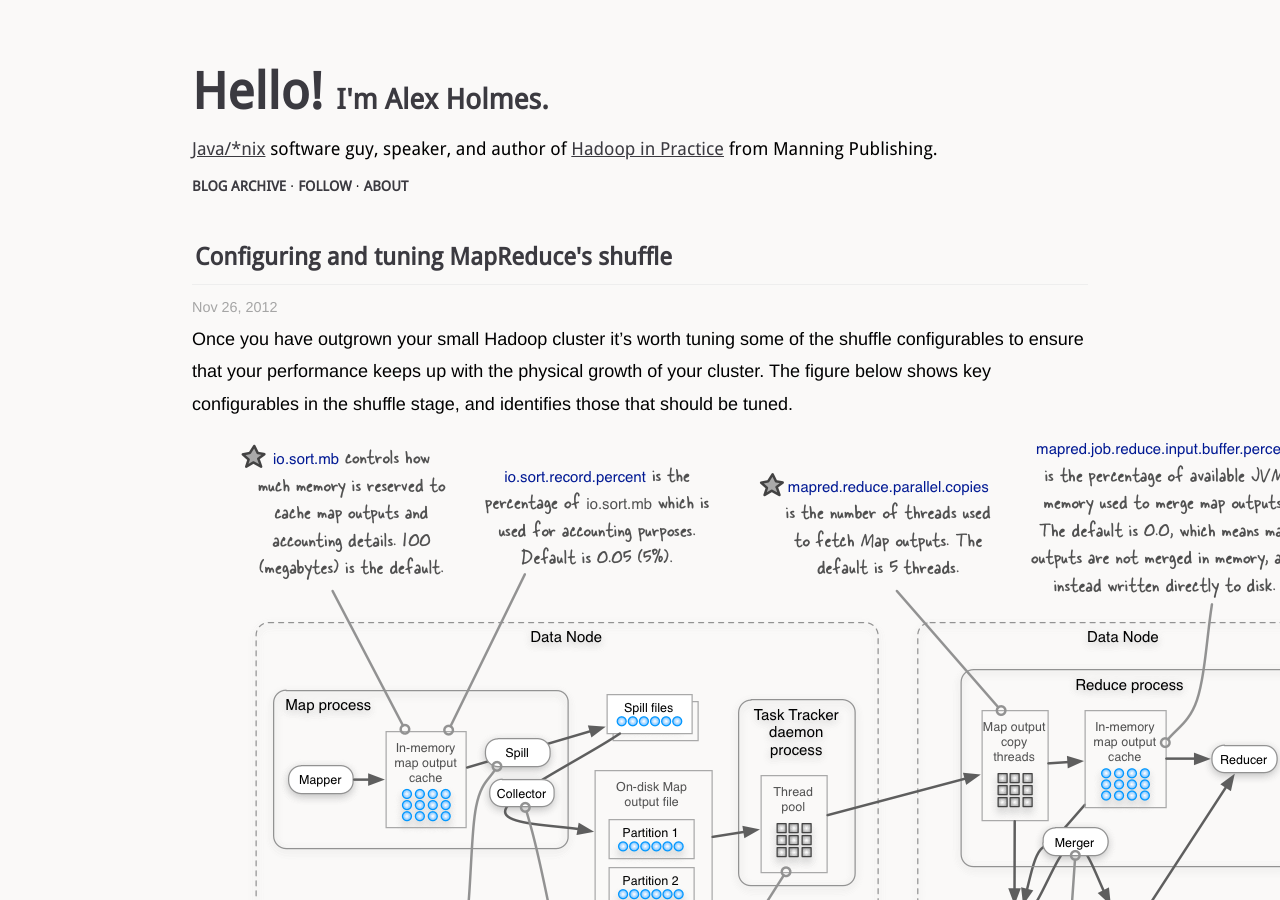
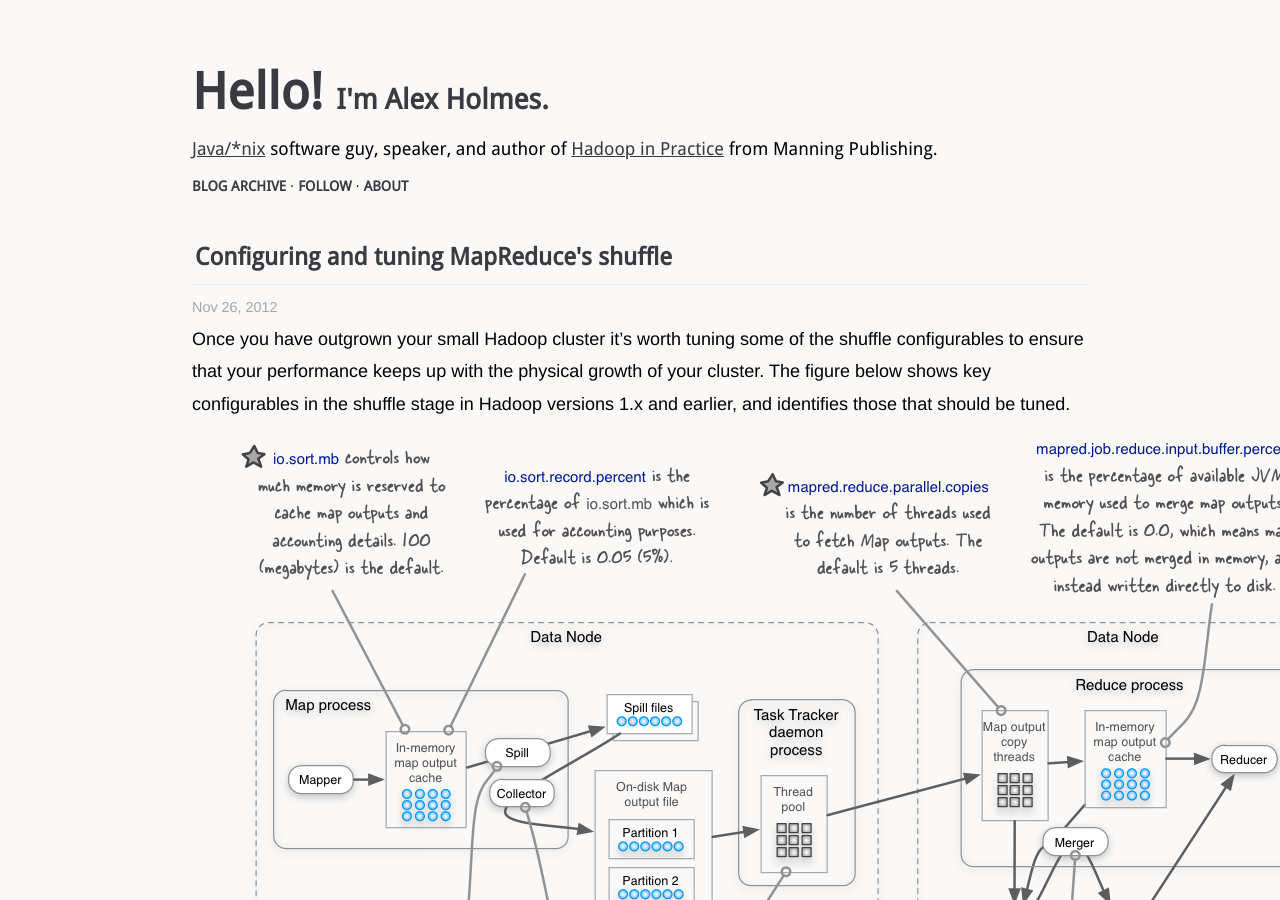
Before and after one commit to alexholmes/blog, a Jekyll site: the page built from _posts/2012-11-26-hadoop-shuffle-configurables.markdown, in a window 1280 px wide and 900 px high. Built offline with Jekyll 4.4.1, drawn with Linux system fonts in a browser that asks for light colours; comment, search, counter and statistics services are not loaded.

Commit message:
updated post

```diff
--- a/_posts/2012-11-26-hadoop-shuffle-configurables.markdown
+++ b/_posts/2012-11-26-hadoop-shuffle-configurables.markdown
@@ -8,7 +8,8 @@ categories:
 
 Once you have outgrown your small Hadoop cluster it's worth tuning some of the shuffle
 configurables to ensure that your performance keeps up with the physical growth of your
-cluster. The figure below shows key configurables in the shuffle stage, and identifies those
+cluster. The figure below shows key configurables in the shuffle stage in Hadoop versions
+1.x and earlier, and identifies those
 that should be tuned.
 
 ![parition](/images/hadoop-shuffle-configurables.png)
```
